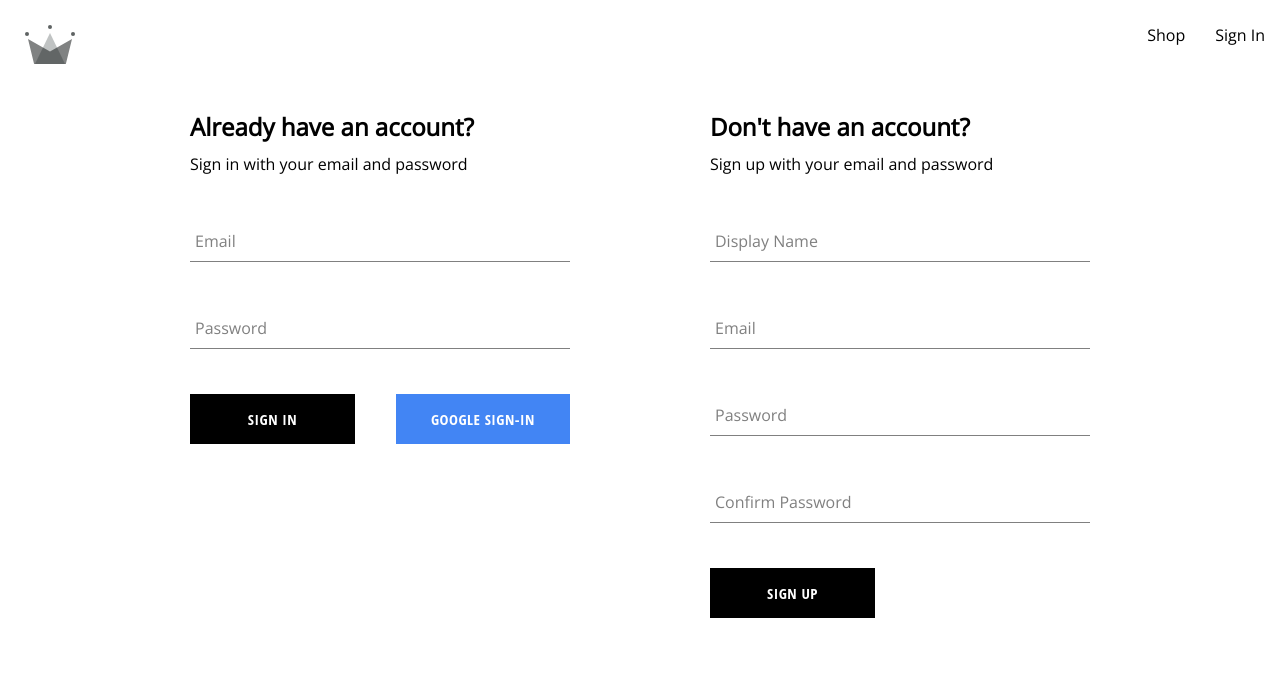
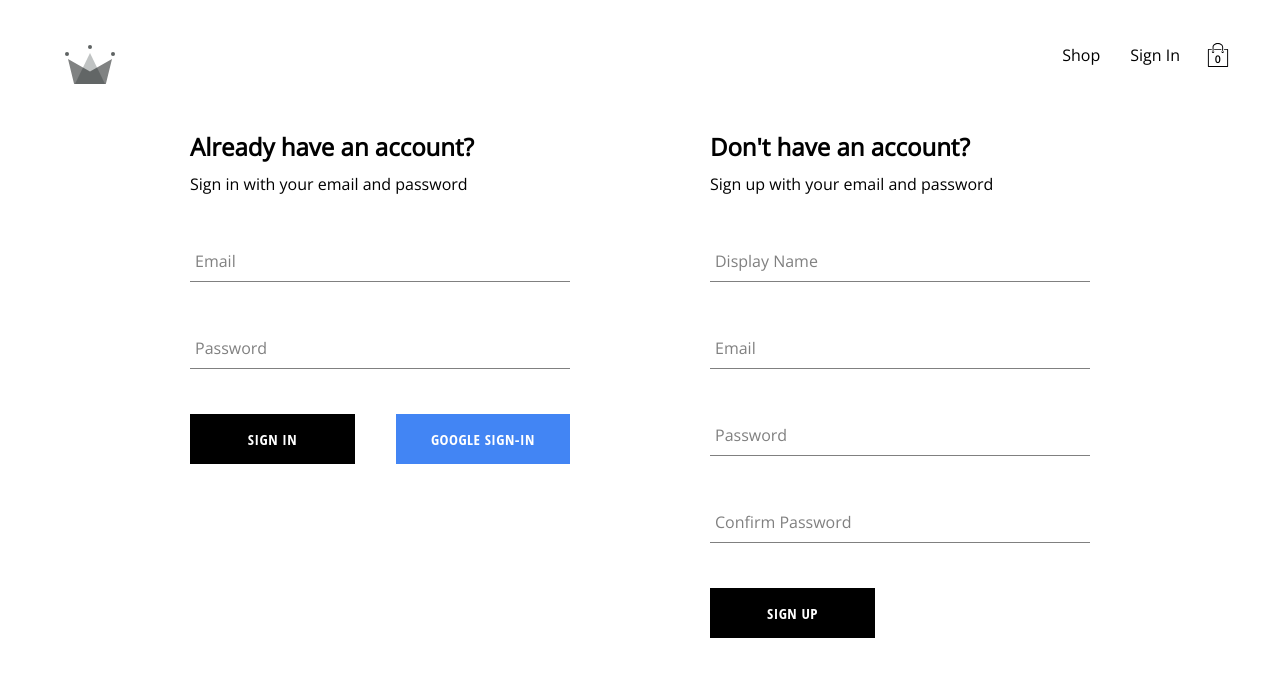
Before and after one commit to leeshai-arie/CRWN-clothing, a React (Create React App) app: page /auth in a window 1280 px wide. Shown: the top 676 px of the page. Built offline with nearby package versions, Linux system fonts and the light colour scheme; no server answers.

Commit message:
added cart-icon and cart-card items

```diff
--- /dev/null
+++ b/src/components/cart-icon/cart-icon.component.jsx
@@ -0,0 +1,14 @@
+import { ReactComponent as ShoppingIcon } from "../../assets/shopping-bag.svg"
+
+import "./cart-icon.styles.scss";
+
+const CartIcon = () => {
+  return(
+    <div className="cart-icon-container">
+      <ShoppingIcon className="shopping-icon" />
+      <span className="item-count">0</span>
+    </div>
+  );
+};
+
+export default CartIcon;
--- /dev/null
+++ b/src/components/cart-icon/cart-icon.styles.scss
@@ -0,0 +1,21 @@
+.cart-icon-container {
+  width: 45px;
+  height: 45px;
+  position: relative;
+  display: flex;
+  align-items: center;
+  justify-content: center;
+  cursor: pointer;
+
+  .shopping-icon {
+    width: 24px;
+    height: 24px;
+  }
+
+  .item-count {
+    position: absolute;
+    font-size: 10px;
+    font-weight: bold;
+    bottom: 12px;
+  }
+}
--- a/src/components/product-card/product-card.component.jsx
+++ b/src/components/product-card/product-card.component.jsx
@@ -6,7 +6,7 @@ const ProductCard = ({ product }) => {
   const { name, price, imageUrl } = product;
   return(
     <div className="product-card-container">
-      <img src={imageUrl} alt/>
+      <img src={imageUrl} alt={`${name}`}/>
       <div className="footer">
         <span className="name">{name}</span>
         <span className="price">{price}</span>
--- a/src/components/product-card/product-card.styles.scss
+++ b/src/components/product-card/product-card.styles.scss
@@ -0,0 +1,51 @@
+.product-card-container {
+  width: 100%;
+  display: flex;
+  flex-direction: column;
+  height: 350px;
+  align-items: center;
+  position: relative;
+
+  img {
+    width: 100%;
+    height: 95%;
+    object-fit: cover;
+    margin-bottom: 5px;
+  }
+
+  button {
+    width: 80%;
+    opacity: 0.7;
+    position: absolute;
+    top: 255px;
+    display: none;
+  }
+
+  &:hover {
+    img {
+      opacity: 0.8;
+    }
+
+    button {
+      opacity: 0.85;
+      display: flex;
+    }
+  }
+
+  .footer {
+    width: 100%;
+    height: 5%;
+    display: flex;
+    justify-content: space-between;
+    font-size: 18px;
+
+    .name {
+      width: 90%;
+      margin-bottom: 15px;
+    }
+
+    .price {
+      width: 10%;
+    }
+  }
+}
--- a/src/index.scss
+++ b/src/index.scss
@@ -1,5 +1,6 @@
 body {
   margin: 0;
+  padding: 20px 40px;
   font-family: 'Open Sans', sans-serif;
 }
 
--- a/src/routes/navigation/navigation.component.jsx
+++ b/src/routes/navigation/navigation.component.jsx
@@ -1,5 +1,7 @@
 import { Fragment, useContext } from "react";
 import { Outlet, Link } from "react-router-dom";
+
+import CartIcon from "../../components/cart-icon/cart-icon.component";
 
 import { UserContext } from "../../contexts/user.context";
 
@@ -28,6 +30,7 @@ const Navigation = () => {
             <Link className="nav-link" to="/auth">Sign In</Link>
             )
           }
+          <CartIcon />
         </div>
       </div>
       <Outlet />
--- a/src/routes/shop/shop.component.jsx
+++ b/src/routes/shop/shop.component.jsx
@@ -1,15 +1,16 @@
 import { useContext } from "react";
 
 import { ProductsContext } from "../../contexts/products.context";
+import ProductCard from "../../components/product-card/product-card.component";
+
+import "./shop.styles.scss";
 
 const Shop = () => {
   const {products} = useContext(ProductsContext);
   return(
-    <div>
-      {products.map(({id, name}) => (
-        <div key={id}>
-          <h1>{name}</h1>
-        </div>
+    <div className="products-container">
+      {products.map((product) => (
+        <ProductCard key={product.id} product={product} />
       ))}
     </div>
   );
--- /dev/null
+++ b/src/routes/shop/shop.styles.scss
@@ -0,0 +1,6 @@
+.products-container {
+  display: grid;
+  grid-template-columns: repeat(4, 1fr);
+  column-gap: 10px;
+  row-gap: 50px;
+}
```
Also changed, not shown: src/assets/shopping-bag.svg (added), src/components/cart-dropdown/cart-dropdown.styles.scss (added).
